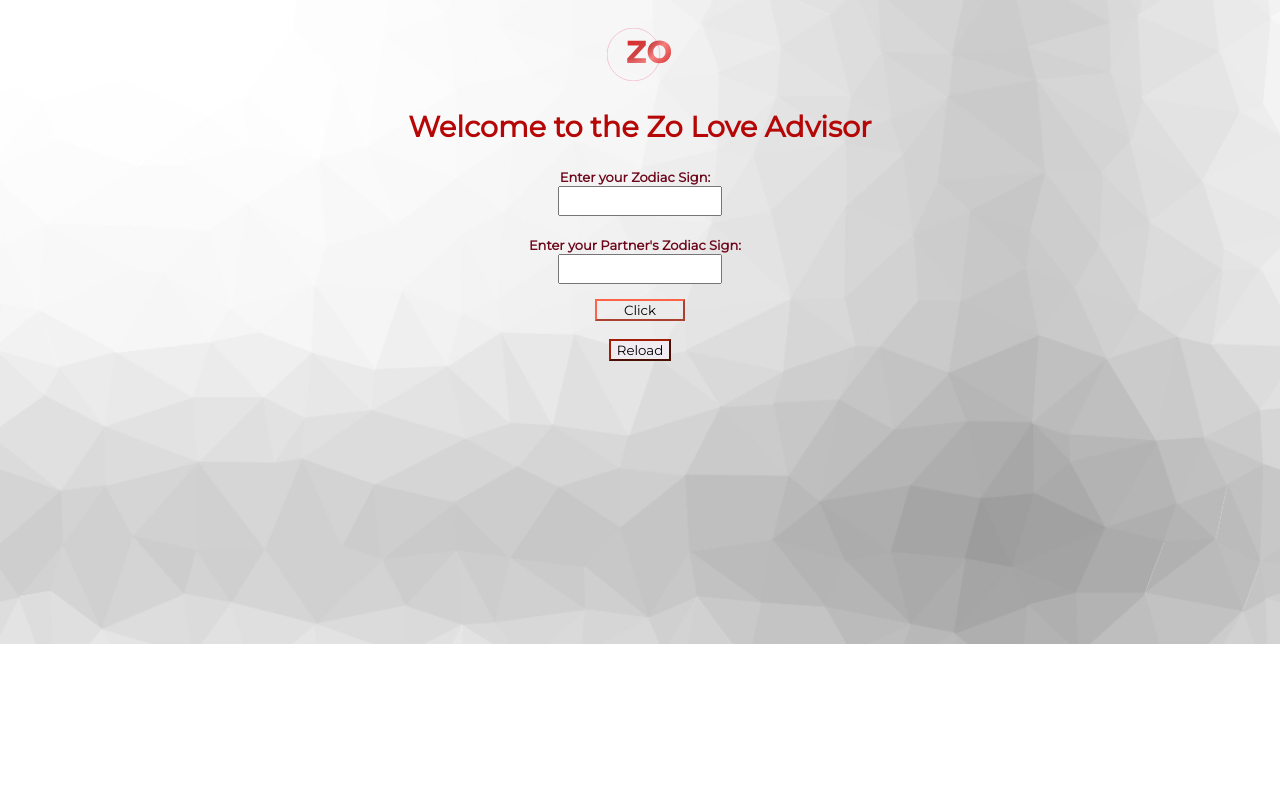
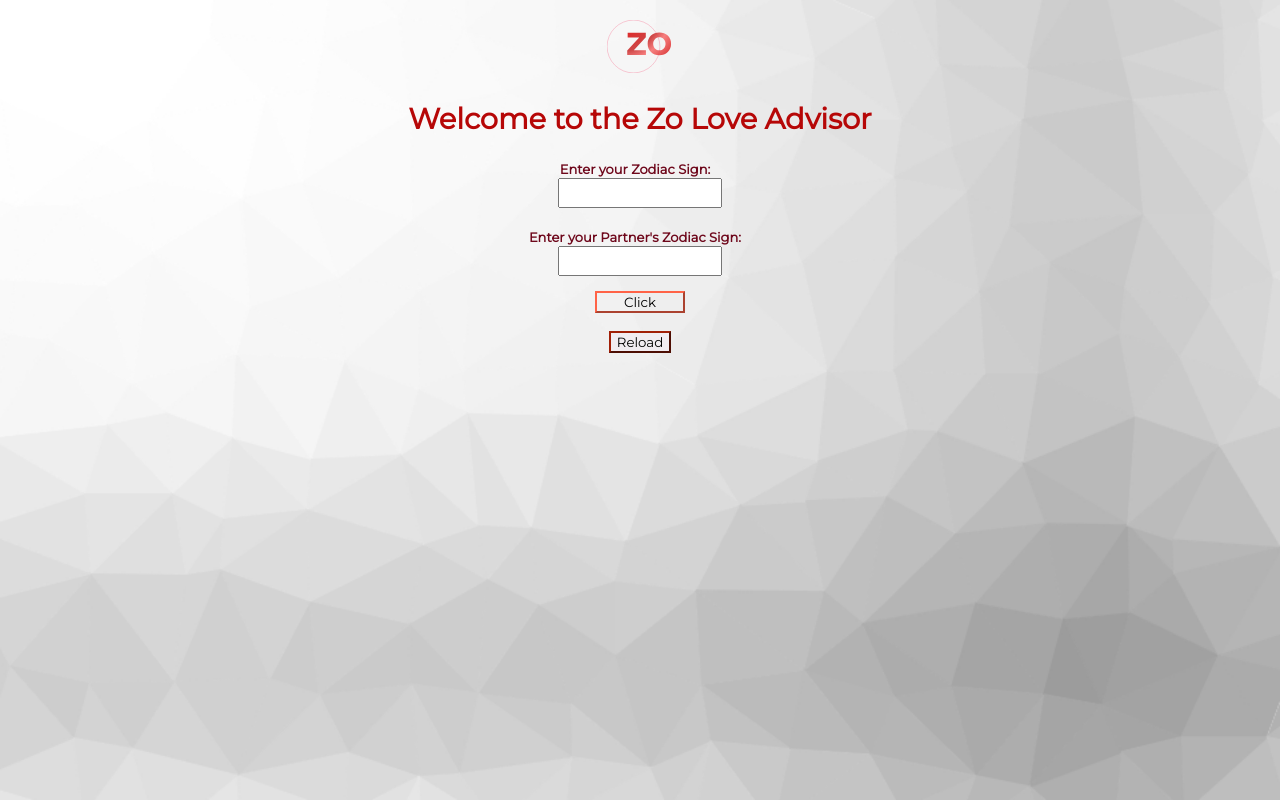
Before and after one commit to nini24/ZodiaCalculator, a plain HTML site: page index.html in a window 1280 px wide. Drawn offline with Linux system fonts and the light colour scheme.

Commit message:
Update styles.css

```diff
--- a/styles.css
+++ b/styles.css
@@ -1,9 +1,25 @@
-html {
+body {
     text-align: center;
+    overflow: hidden;
+    padding: 0;
+    margin: 0;
+}
+.body {
     background-image: url('./cool-background\ \(2\).png');
     background-repeat: no-repeat;
     background-size: cover;
+    background-position: center;
+    -moz-background-size: cover;
+    -o-background-size: cover;
+    -webkit-background-size: cover;
+    -ms-content-zooming: none;
+    position:absolute;
+    width:100%;
+    height:100%;
+    overflow: scroll;
 }
+
+
 img {
     padding-top: 20px;
 }
```
